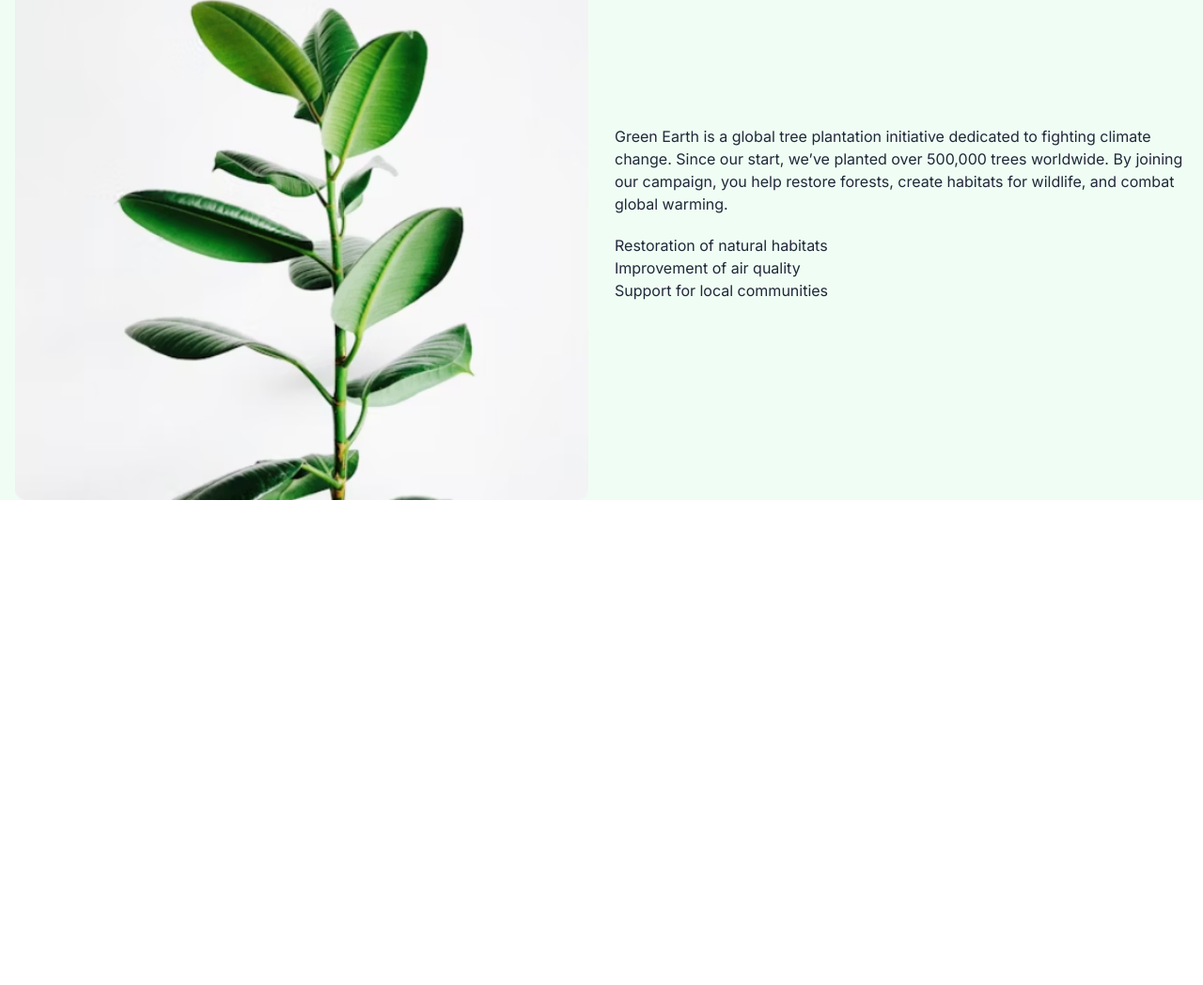
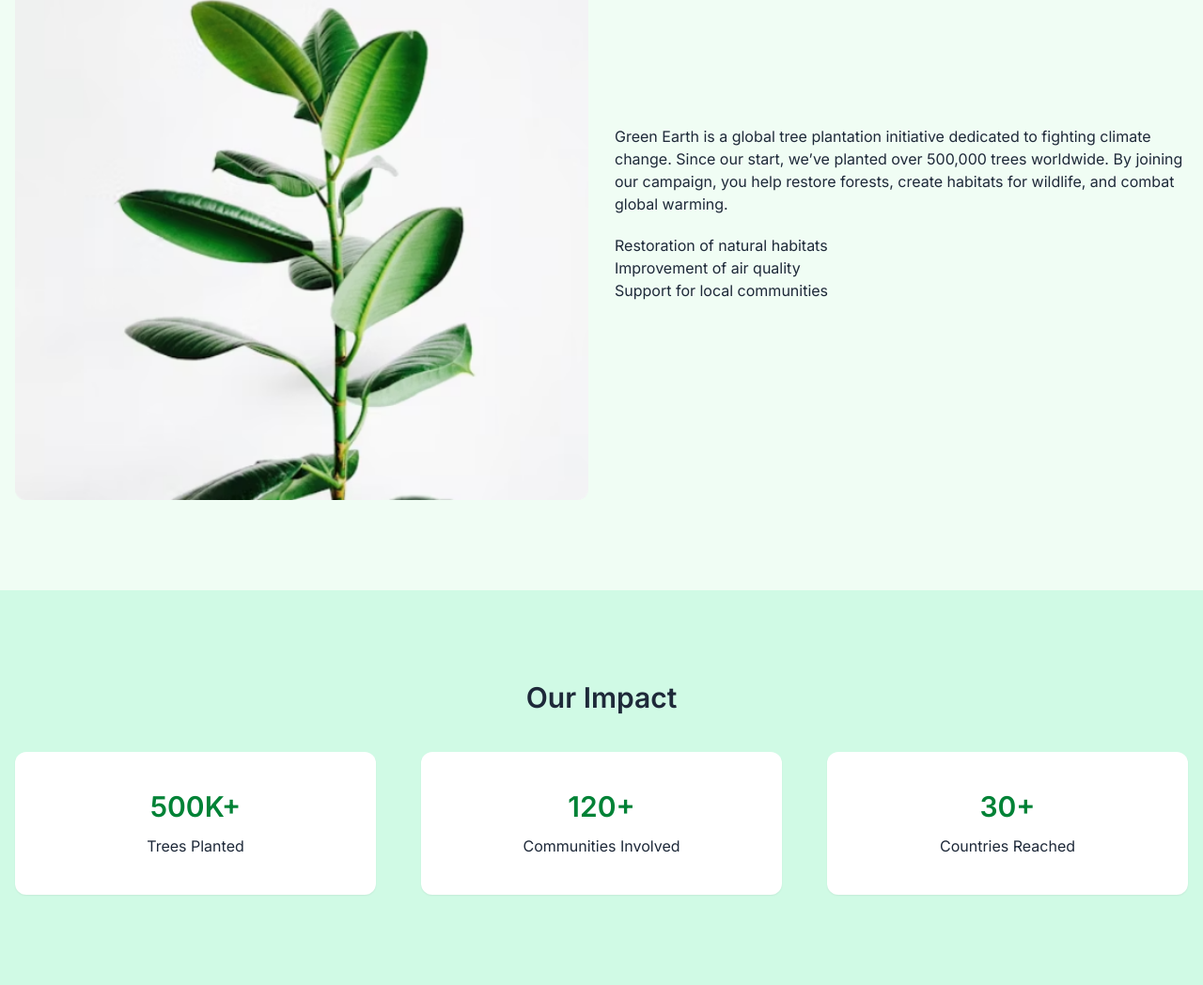
Before and after one commit to iamalshahed/ph-assignment-06-shahed, a plain HTML site: page index.html in a window 1280 px wide. Shown: the part 1014-2062 px from the top of the page at 94% size. Before the commit the page ends 1546 px from the top, so only its background shows below. Drawn offline with nearby package versions, Linux system fonts and the light colour scheme; no server answers.

Commit message:
Our Impact section done

```diff
--- a/index.html
+++ b/index.html
@@ -181,7 +181,7 @@
       </section>
 
       <!-- about -->
-      <section>
+      <section class="mb-24">
         <h1 class="text-gray-800 text-3xl font-semibold text-center mb-10">
           About the Campaign
         </h1>
@@ -217,6 +217,29 @@
       </section>
     </main>
 
+    <!-- impact section -->
+    <section class="w-full min-h-96 bg-emerald-100 py-24 px-4">
+      <div class="max-w-[1440px] mx-auto">
+        <h1 class="text-gray-800 text-3xl font-semibold text-center mb-10">Our Impact</h1>
+        <!-- grid div -->
+        <div class="grid grid-cols-1 sm:grid-cols-2 md:grid-cols-3 gap-12">
+          <!-- card -->
+          <div class="p-10 bg-white rounded-xl shadow-[0px_1px_2px_0px_rgba(0,0,0,0.06)] text-center">
+            <h2 class="text-green-700 text-3xl font-semibold mb-3">500K+</h2>
+            <p class="text-gray-800 text-base font-normal">Trees Planted</p>
+          </div>
+          <div class="p-10 bg-white rounded-xl shadow-[0px_1px_2px_0px_rgba(0,0,0,0.06)] text-center">
+            <h2 class="text-green-700 text-3xl font-semibold mb-3">120+</h2>
+            <p class="text-gray-800 text-base font-normal">Communities Involved</p>
+          </div>
+          <div class="p-10 bg-white rounded-xl shadow-[0px_1px_2px_0px_rgba(0,0,0,0.06)] text-center">
+            <h2 class="text-green-700 text-3xl font-semibold mb-3">30+</h2>
+            <p class="text-gray-800 text-base font-normal">Countries Reached</p>
+          </div>
+        </div>
+      </div>
+    </section>
+
     <!-- connect script file -->
     <script src="./assets/js/app.js"></script>
   </body>
```
